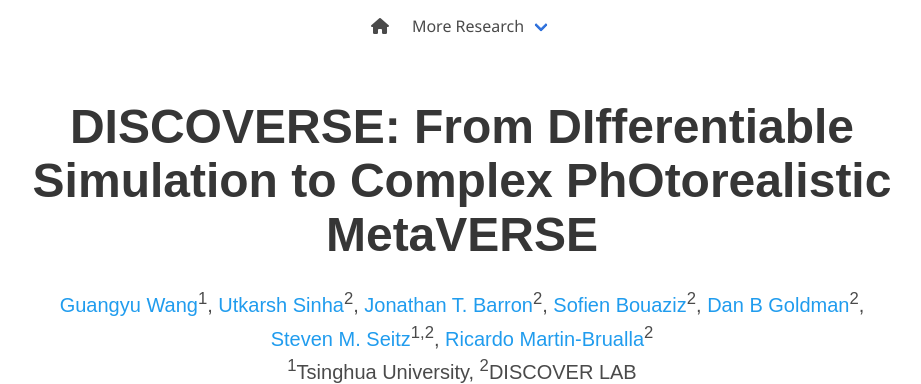
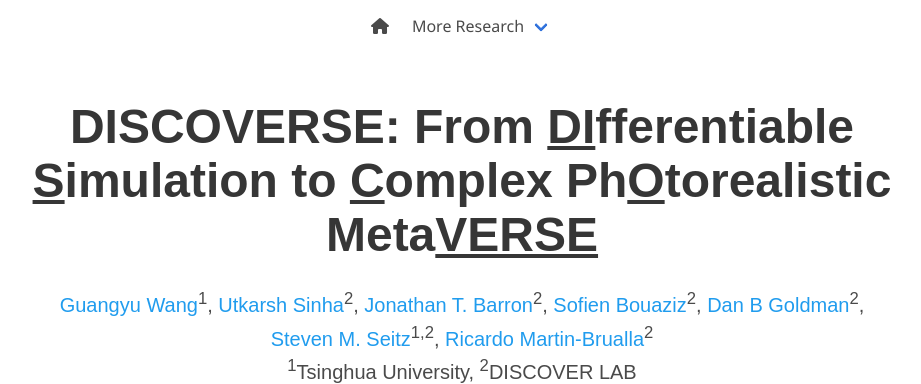
Before and after one commit to dlab-discoverse/dlab-discoverse.github.io, a plain HTML site: page index.html in a window 1280 px wide. Shown: the top 384 px of the page, without its empty margins (178-1099 px from the left). Drawn offline with nearby package versions, Linux system fonts and the light colour scheme; some icons are missing; a web font is replaced by a local one.

Commit message:
first update

```diff
--- a/index.html
+++ b/index.html
@@ -88,7 +88,7 @@
     <div class="container is-max-desktop">
       <div class="columns is-centered">
         <div class="column has-text-centered">
-          <h1 class="title is-1 publication-title">DISCOVERSE: From DIfferentiable Simulation to Complex PhOtorealistic MetaVERSE</h1>
+          <h1 class="title is-1 publication-title">DISCOVERSE: From <u>DI</u>fferentiable <u>S</u>imulation to <u>C</u>omplex Ph<u>O</u>torealistic Meta<u>VERSE</u></h1>
           <div class="is-size-5 publication-authors">
             <span class="author-block">
               <a href="https://keunhong.com">Guangyu Wang</a><sup>1</sup>,</span>
```
